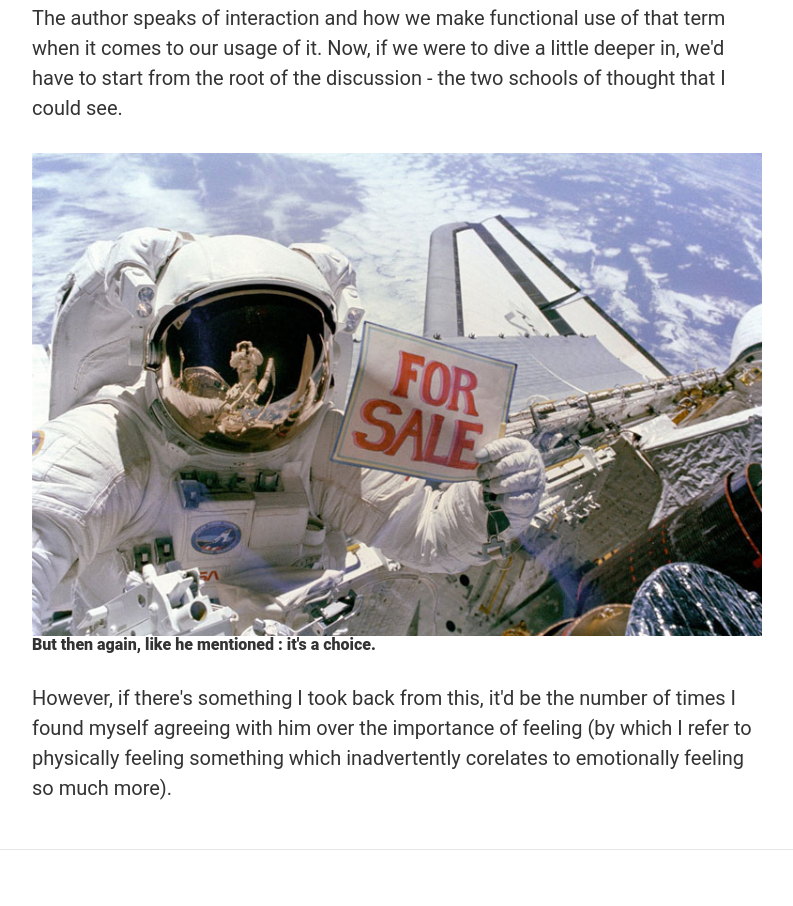
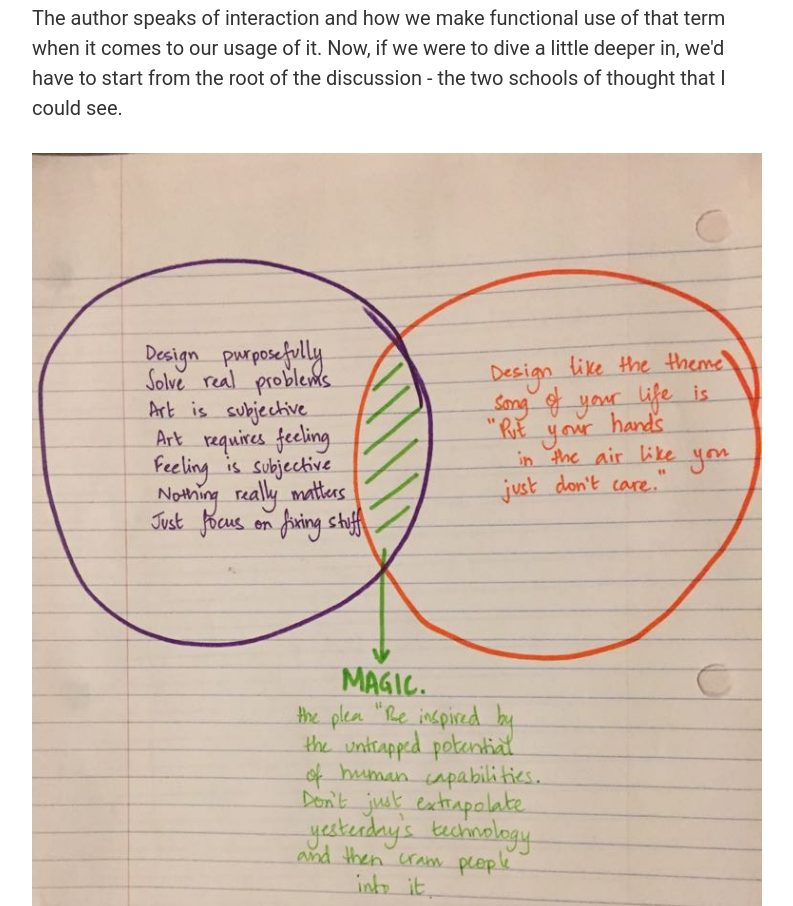
Before and after one commit to Shreiya/ITPblog, a website: page Pcomp6Sept.html in a window 1280 px wide. Shown: the part 1999-2905 px from the top of the page, without its empty margins (243-1036 px from the left). Before the commit the page ends 2865 px from the top, so only its background shows below. Drawn offline with Linux system fonts and the light colour scheme.

Commit message:
sort of done with pcomp 8 sept

```diff
--- a/Pcomp6Sept.html
+++ b/Pcomp6Sept.html
@@ -107,7 +107,7 @@
             <p>The author speaks of interaction and how we make functional use of that term when it comes to our usage of it. Now, if we were to dive a little deeper in, we'd have to start from the root of the discussion - the two schools of thought that I could see.</p>
 
             <a href="#">
-              <img class="img-fluid" src="img/post-sample-image.jpg" alt="">
+              <img class="img-fluid" src="img/vennPComp.jpeg" alt="">
             </a>
             <h6>But then again, like he mentioned : it's a choice.</h6>
 
```
Also changed, not shown: img/vennPComp.jpeg (added).
